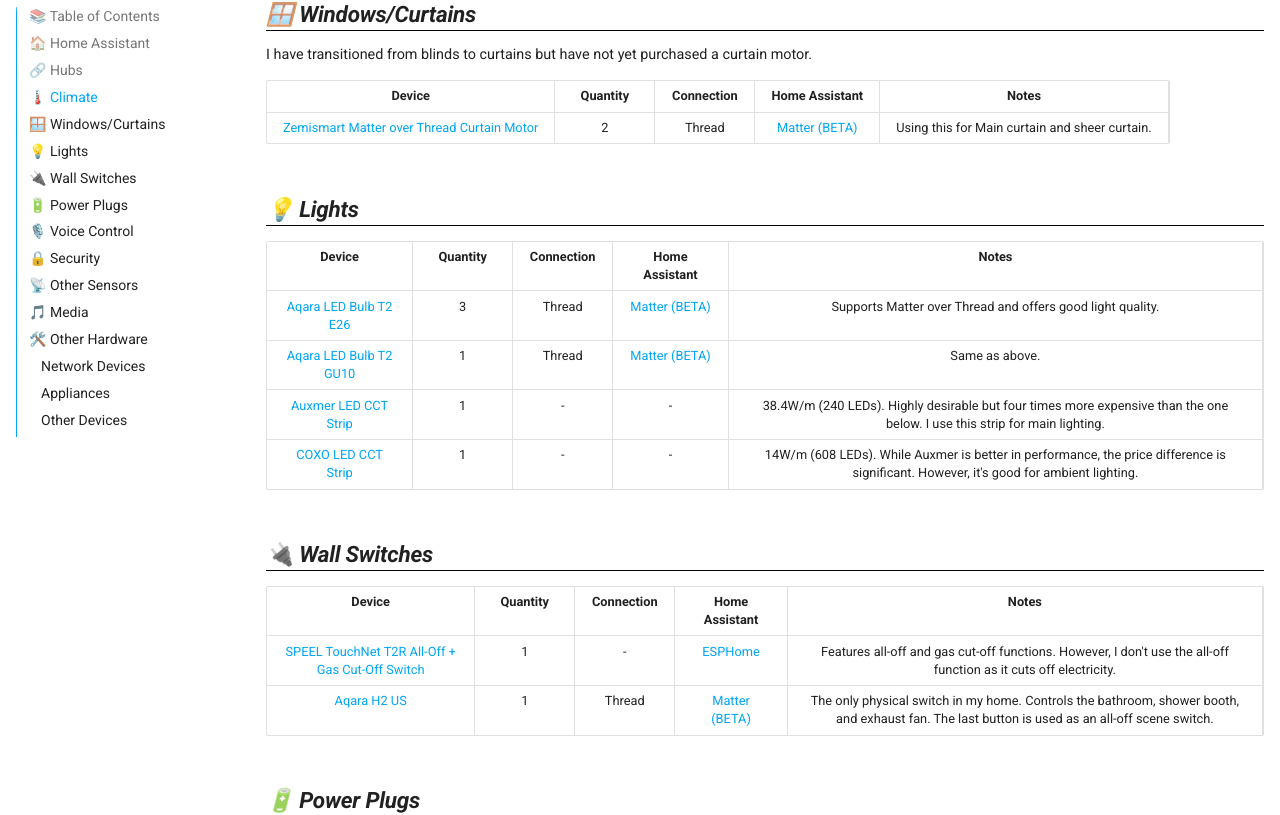
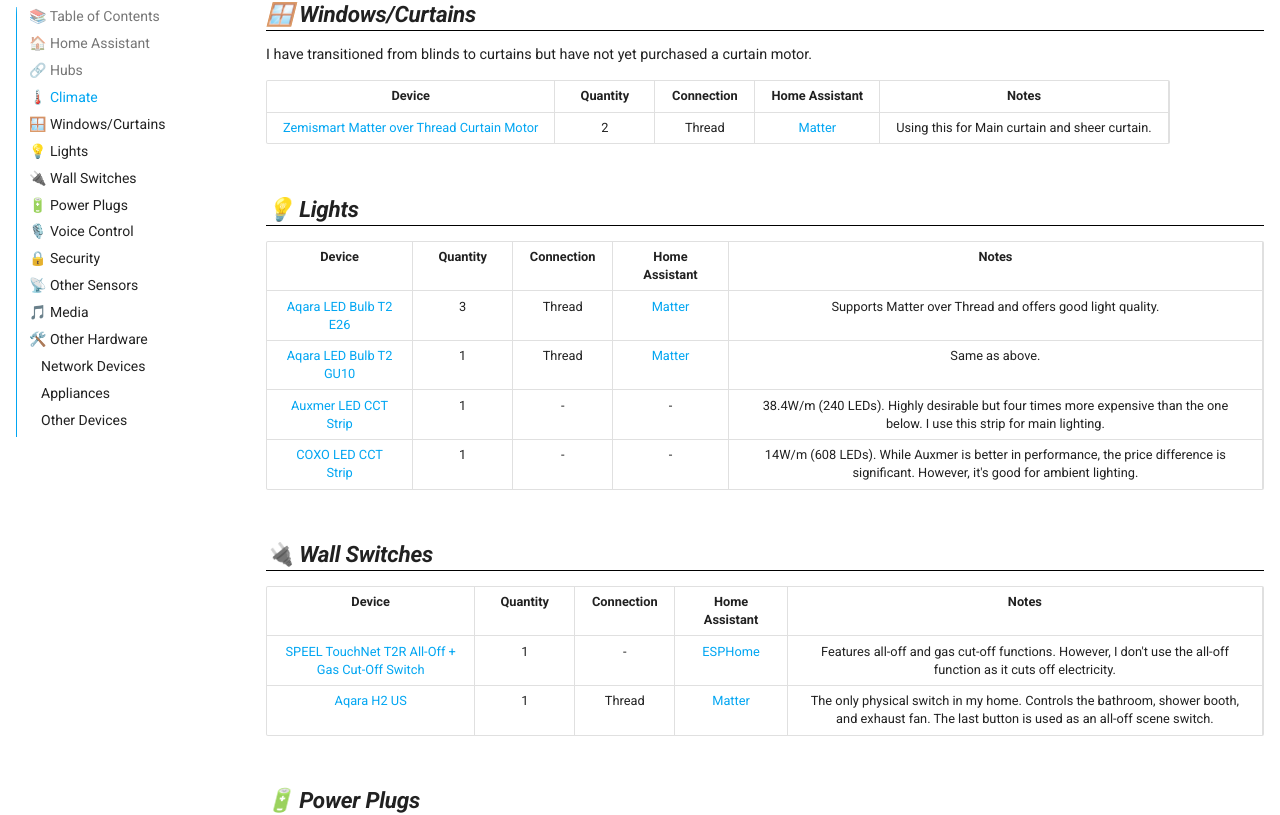
Before and after one commit to saya6k/home-assistant-config, an MkDocs documentation site: the page built from docs/hardware.md, in a window 1280 px wide and 1400 px high, scrolled down 1142 px. Shown: the part 140-955 px from the top of the window. Built offline with MkDocs 1.6.1 and Material for MkDocs 9.7.7, drawn with Linux system fonts in a browser that asks for light colours; comment, search, counter and statistics services are not loaded; some of the changed text lies outside the part shown.

Commit message:
fix: Matter is no longer beta

```diff
--- a/docs/hardware.md
+++ b/docs/hardware.md
@@ -45,25 +45,25 @@ Welcome to the comprehensive list of hardware in my smart home setup. Some links
 
 I have transitioned from blinds to curtains but have not yet purchased a curtain motor.
 
-|                                         Device                                         | Quantity | Connection |                           Home Assistant                            |                     Notes                      |
-| :------------------------------------------------------------------------------------: | :------: | :--------: | :-----------------------------------------------------------------: | :--------------------------------------------: |
-| [Zemismart Matter over Thread Curtain Motor](https://www.zemismart.com/products/mt25b) |    2     |   Thread   | [Matter (BETA)](https://www.home-assistant.io/integrations/matter/) | Using this for Main curtain and sheer curtain. |
+|                                         Device                                         | Quantity | Connection |                        Home Assistant                        |                     Notes                      |
+| :------------------------------------------------------------------------------------: | :------: | :--------: | :----------------------------------------------------------: | :--------------------------------------------: |
+| [Zemismart Matter over Thread Curtain Motor](https://www.zemismart.com/products/mt25b) |    2     |   Thread   | [Matter](https://www.home-assistant.io/integrations/matter/) | Using this for Main curtain and sheer curtain. |
 
 ## 💡 Lights
 
-|                                     Device                                     | Quantity | Connection |                           Home Assistant                            |                                                                 Notes                                                                  |
-| :----------------------------------------------------------------------------: | :------: | :--------: | :-----------------------------------------------------------------: | :------------------------------------------------------------------------------------------------------------------------------------: |
-|  [Aqara LED Bulb T2 E26](https://us.aqara.com/products/aqara-led-bulb-t2-e26)  |    3     |   Thread   | [Matter (BETA)](https://www.home-assistant.io/integrations/matter/) |                                       Supports Matter over Thread and offers good light quality.                                       |
-| [Aqara LED Bulb T2 GU10](https://us.aqara.com/products/aqara-led-bulb-t2-gu10) |    1     |   Thread   | [Matter (BETA)](https://www.home-assistant.io/integrations/matter/) |                                                             Same as above.                                                             |
-| [Auxmer LED CCT Strip](https://www.aliexpress.com/item/1005005645881199.html)  |    1     |     -      |                                  -                                  |       38.4W/m (240 LEDs). Highly desirable but four times more expensive than the one below. I use this strip for main lighting.       |
-|  [COXO LED CCT Strip](https://www.aliexpress.com/item/1005005791196110.html)   |    1     |     -      |                                  -                                  | 14W/m (608 LEDs). While Auxmer is better in performance, the price difference is significant. However, it's good for ambient lighting. |
+|                                     Device                                     | Quantity | Connection |                        Home Assistant                        |                                                                 Notes                                                                  |
+| :----------------------------------------------------------------------------: | :------: | :--------: | :----------------------------------------------------------: | :------------------------------------------------------------------------------------------------------------------------------------: |
+|  [Aqara LED Bulb T2 E26](https://us.aqara.com/products/aqara-led-bulb-t2-e26)  |    3     |   Thread   | [Matter](https://www.home-assistant.io/integrations/matter/) |                                       Supports Matter over Thread and offers good light quality.                                       |
+| [Aqara LED Bulb T2 GU10](https://us.aqara.com/products/aqara-led-bulb-t2-gu10) |    1     |   Thread   | [Matter](https://www.home-assistant.io/integrations/matter/) |                                                             Same as above.                                                             |
+| [Auxmer LED CCT Strip](https://www.aliexpress.com/item/1005005645881199.html)  |    1     |     -      |                              -                               |       38.4W/m (240 LEDs). Highly desirable but four times more expensive than the one below. I use this strip for main lighting.       |
+|  [COXO LED CCT Strip](https://www.aliexpress.com/item/1005005791196110.html)   |    1     |     -      |                              -                               | 14W/m (608 LEDs). While Auxmer is better in performance, the price difference is significant. However, it's good for ambient lighting. |
 
 ## 🔌 Wall Switches
 
-|                                                                          Device                                                                           | Quantity | Connection |                           Home Assistant                            |                                                                     Notes                                                                      |
-| :-------------------------------------------------------------------------------------------------------------------------------------------------------: | :------: | :--------: | :-----------------------------------------------------------------: | :--------------------------------------------------------------------------------------------------------------------------------------------: |
-| [SPEEL TouchNet T2R All-Off + Gas Cut-Off Switch](http://speel.co.kr/project/%ec%9d%bc%ea%b4%84%ec%86%8c%eb%93%b1%ea%b0%80%ec%8a%a4%ec%b0%a8%eb%8b%a8-2/) |    1     |     -      |   [ESPHome](https://www.home-assistant.io/integrations/esphome/)    |               Features all-off and gas cut-off functions. However, I don't use the all-off function as it cuts off electricity.                |
-|                                            [Aqara H2 US](https://www.aqara.com/en/product/light-switch-h2-us/)                                            |    1     |   Thread   | [Matter (BETA)](https://www.home-assistant.io/integrations/matter/) | The only physical switch in my home. Controls the bathroom, shower booth, and exhaust fan. The last button is used as an all-off scene switch. |
+|                                                                          Device                                                                           | Quantity | Connection |                         Home Assistant                         |                                                                     Notes                                                                      |
+| :-------------------------------------------------------------------------------------------------------------------------------------------------------: | :------: | :--------: | :------------------------------------------------------------: | :--------------------------------------------------------------------------------------------------------------------------------------------: |
+| [SPEEL TouchNet T2R All-Off + Gas Cut-Off Switch](http://speel.co.kr/project/%ec%9d%bc%ea%b4%84%ec%86%8c%eb%93%b1%ea%b0%80%ec%8a%a4%ec%b0%a8%eb%8b%a8-2/) |    1     |     -      | [ESPHome](https://www.home-assistant.io/integrations/esphome/) |               Features all-off and gas cut-off functions. However, I don't use the all-off function as it cuts off electricity.                |
+|                                            [Aqara H2 US](https://www.aqara.com/en/product/light-switch-h2-us/)                                            |    1     |   Thread   |  [Matter](https://www.home-assistant.io/integrations/matter/)  | The only physical switch in my home. Controls the bathroom, shower booth, and exhaust fan. The last button is used as an all-off scene switch. |
 
 ## 🔋 Power Plugs
 
@@ -83,10 +83,10 @@ Previously, I used the GPT-4o model from [OpenAI Conversation](https://www.home-
 
 I use the Doods addon for object detection. It can handle over 10 FHD streams, detect motion, and recognize objects.
 
-|                                             Device                                              | Quantity | Connection |                           Home Assistant                            |                                                   Notes                                                    |
-| :---------------------------------------------------------------------------------------------: | :------: | :--------: | :-----------------------------------------------------------------: | :--------------------------------------------------------------------------------------------------------: |
-|                       [Eve Motion](https://www.evehome.com/en/eve-motion)                       |    1     |   Thread   | [Matter (BETA)](https://www.home-assistant.io/integrations/matter/) |                                     Works well but is quite expensive.                                     |
-| [Aqara Door and Windows Sensor P2](https://www.aqara.com/en/product/door-and-window-sensor-p2/) |    2     |   Thread   | [Matter (BETA)](https://www.home-assistant.io/integrations/matter/) | Excellent but slightly more expensive than the previous Zigbee model. The battery specification is unique. |
+|                                             Device                                              | Quantity | Connection |                        Home Assistant                        |                                                   Notes                                                    |
+| :---------------------------------------------------------------------------------------------: | :------: | :--------: | :----------------------------------------------------------: | :--------------------------------------------------------------------------------------------------------: |
+|                       [Eve Motion](https://www.evehome.com/en/eve-motion)                       |    1     |   Thread   | [Matter](https://www.home-assistant.io/integrations/matter/) |                                     Works well but is quite expensive.                                     |
+| [Aqara Door and Windows Sensor P2](https://www.aqara.com/en/product/door-and-window-sensor-p2/) |    2     |   Thread   | [Matter](https://www.home-assistant.io/integrations/matter/) | Excellent but slightly more expensive than the previous Zigbee model. The battery specification is unique. |
 
 ## 📡 Other Sensors
 
```
